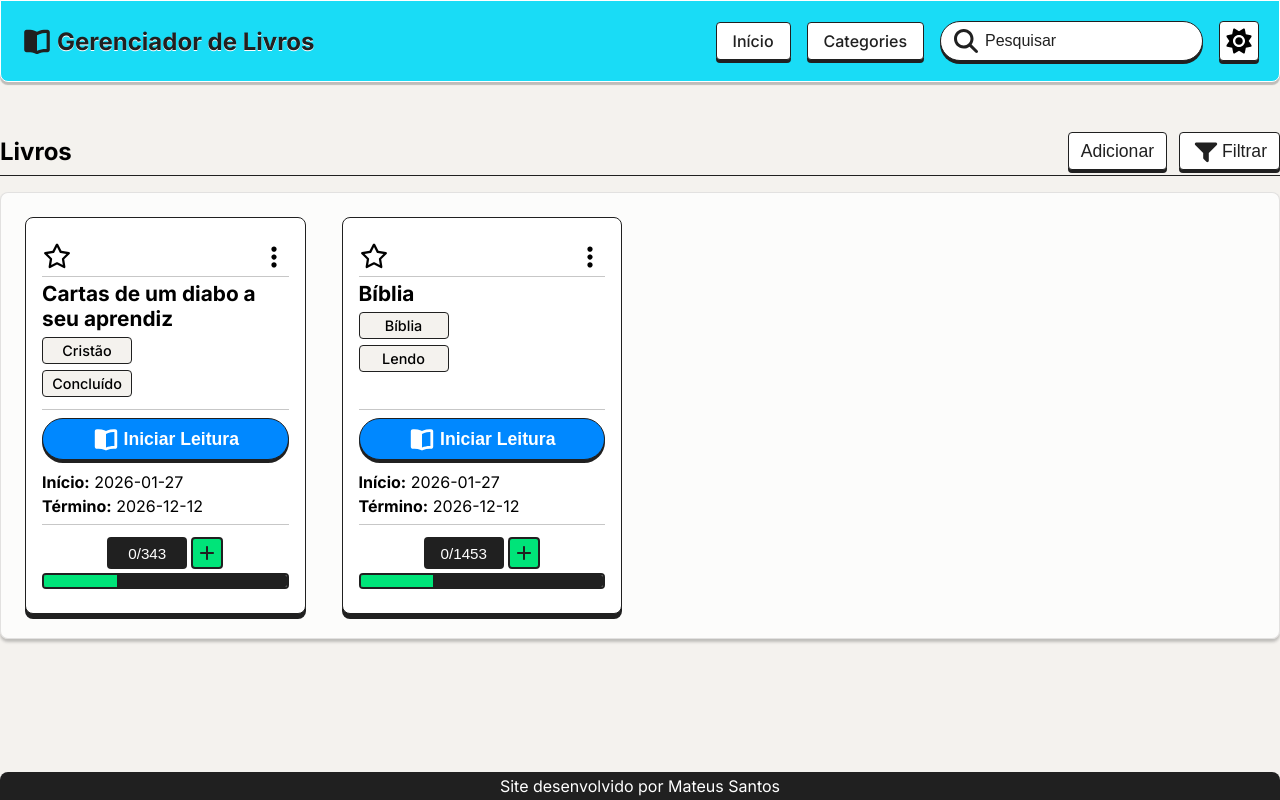
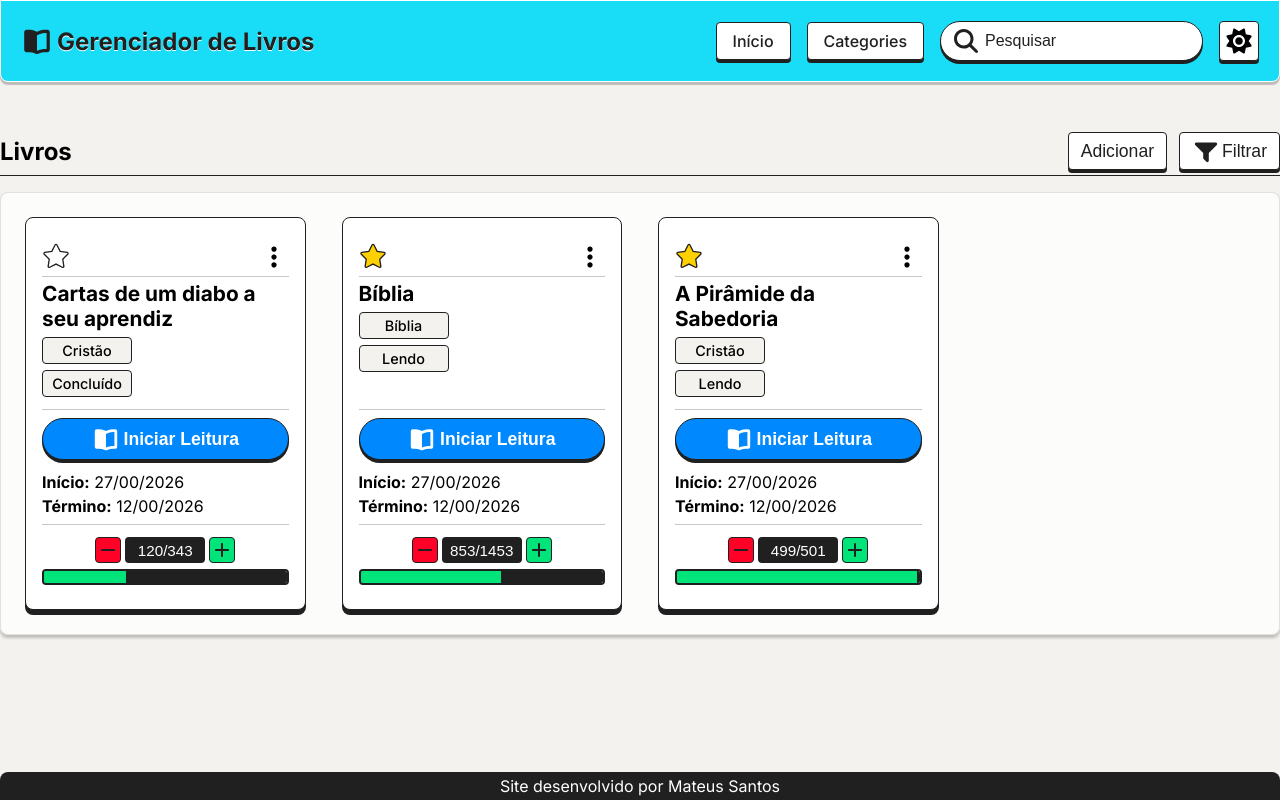
Before and after one commit to MateusSKV9/gerenciador-livros, a React (Vite) app: page / in a window 1280 px wide. Built offline with nearby package versions, Linux system fonts and the light colour scheme.

Commit message:
feat: improve book component structure and add date-fns

```diff
--- a/package.json
+++ b/package.json
@@ -10,6 +10,7 @@
     "preview": "vite preview"
   },
   "dependencies": {
+    "date-fns": "^4.1.0",
     "react": "^19.2.0",
     "react-dom": "^19.2.0",
     "react-router": "^7.13.0"
--- a/src/features/books/components/Book/Book.module.css
+++ b/src/features/books/components/Book/Book.module.css
@@ -39,6 +39,22 @@
 
 .name {
 	font-size: 1.3rem;
+}
+
+.favorite_button {
+	box-sizing: 0px 2px 2px black;
+	border: 2px solid black;
+}
+
+.icon_favorite {
+	color: transparent;
+	stroke: var(--black);
+	stroke-width: 30px;
+	transition: all 0.15s ease;
+}
+
+.icon_favorite.favorited {
+	color: var(--yellow);
 }
 
 .wrapper_col {
@@ -85,14 +101,29 @@
 	font-weight: 500;
 }
 
-.add_button {
-	background-color: var(--green);
+.progresss_button {
 	color: var(--black);
 	font-weight: bold;
-	padding: 4px;
+	padding: 2px;
 	border: none;
 	border-radius: 4px;
-	border: 2px solid var(--black);
+	display: flex;
+	justify-content: center;
+	align-items: center;
+
+	border: 1px solid var(--black);
+}
+
+.minus_button {
+	background: var(--red);
+}
+
+.plus_button {
+	background-color: var(--green);
+}
+
+.progress_icon {
+	width: 16px;
 }
 
 .progress {
@@ -114,5 +145,5 @@
 .footer {
 	display: flex;
 	flex-direction: column;
-	gap: 4px;
+	gap: 6px;
 }
--- a/src/features/books/components/Book/Book.tsx
+++ b/src/features/books/components/Book/Book.tsx
@@ -1,10 +1,13 @@
+import { useState } from "react";
 import { Flag } from "../../../../shared/components/Flag/Flag";
 import { BookButton } from "../BookButton/BookButton";
 import styles from "./Book.module.css";
+import { format, parseISO } from "date-fns";
 
 type BookProps = {
 	name: string;
-	pagesQuantity: number;
+	totalPages: number;
+	currentPages: number;
 	category: string;
 	status: string;
 	favorite: boolean;
@@ -12,16 +15,38 @@
 	endDate: string;
 };
 
-export const Book = ({ name, category, status, startDate, endDate, pagesQuantity }: BookProps) => {
+export const Book = ({ name, category, status, startDate, endDate, totalPages, currentPages, favorite }: BookProps) => {
+	const [pagesRead, setPagesRead] = useState(currentPages);
+	const [favorited, setFavorited] = useState(favorite);
+
+	const percentage = (pagesRead / totalPages) * 100;
+	const currentProgress = Math.min(100, Math.max(0, Math.floor(percentage)));
+
+	const handleIncrease = () => setPagesRead((prev) => prev + 1);
+	const handleDecrease = () => setPagesRead((prev) => prev - 1);
+	const handleFavorite = () => setFavorited((prev) => !prev);
+
+	const displayDate = (date: string) => (date ? format(parseISO(date), "dd/mm/yyyy") : "--/--/----");
+
 	return (
 		<article className={styles.book}>
 			<header className={styles.header}>
 				<div className={styles.wrapper_intro}>
-					<button className={styles.button} type="button" title="favorite">
-						<svg width={30} xmlns="http://www.w3.org/2000/svg" viewBox="0 0 640 640">
+					<button
+						onClick={handleFavorite}
+						className={`${styles.button} ${styles.favorite_button}`}
+						type="button"
+						title="favorite"
+					>
+						<svg
+							className={`${styles.icon_favorite} ${favorited && styles.favorited}`}
+							width={28}
+							xmlns="http://www.w3.org/2000/svg"
+							viewBox="0 0 640 640"
+						>
 							<path
 								fill="currentColor"
-								d="M320.1 32C329.1 32 337.4 37.1 341.5 45.1L415 189.3L574.9 214.7C583.8 216.1 591.2 222.4 594 231C596.8 239.6 594.5 249 588.2 255.4L473.7 369.9L499 529.8C500.4 538.7 496.7 547.7 489.4 553C482.1 558.3 472.4 559.1 464.4 555L320.1 481.6L175.8 555C167.8 559.1 158.1 558.3 150.8 553C143.5 547.7 139.8 538.8 141.2 529.8L166.4 369.9L52 255.4C45.6 249 43.4 239.6 46.2 231C49 222.4 56.3 216.1 65.3 214.7L225.2 189.3L298.8 45.1C302.9 37.1 311.2 32 320.2 32zM320.1 108.8L262.3 222C258.8 228.8 252.3 233.6 244.7 234.8L119.2 254.8L209 344.7C214.4 350.1 216.9 357.8 215.7 365.4L195.9 490.9L309.2 433.3C316 429.8 324.1 429.8 331 433.3L444.3 490.9L424.5 365.4C423.3 357.8 425.8 350.1 431.2 344.7L521 254.8L395.5 234.8C387.9 233.6 381.4 228.8 377.9 222L320.1 108.8z"
+								d="M341.5 45.1C337.4 37.1 329.1 32 320.1 32C311.1 32 302.8 37.1 298.7 45.1L225.1 189.3L65.2 214.7C56.3 216.1 48.9 222.4 46.1 231C43.3 239.6 45.6 249 51.9 255.4L166.3 369.9L141.1 529.8C139.7 538.7 143.4 547.7 150.7 553C158 558.3 167.6 559.1 175.7 555L320.1 481.6L464.4 555C472.4 559.1 482.1 558.3 489.4 553C496.7 547.7 500.4 538.8 499 529.8L473.7 369.9L588.1 255.4C594.5 249 596.7 239.6 593.9 231C591.1 222.4 583.8 216.1 574.8 214.7L415 189.3L341.5 45.1z"
 							/>
 						</svg>
 					</button>
@@ -50,26 +75,57 @@
 
 				<div className={styles.container_dates}>
 					<span>
-						<strong>Início:</strong> {startDate}
+						<strong>Início:</strong> {displayDate(startDate)}
 					</span>
 					<span>
-						<strong>Término:</strong> {endDate}
+						<strong>Término:</strong> {displayDate(endDate)}
 					</span>
 				</div>
 			</div>
 
 			<footer className={styles.footer}>
 				<div className={styles.wrapper}>
+					<button
+						onClick={handleDecrease}
+						className={`${styles.progresss_button} ${styles.minus_button} button_behavior`}
+						type="button"
+						title="Adicionar Páginas"
+						disabled={pagesRead === 0}
+					>
+						<svg
+							width={20}
+							className={`${styles.progresss_icon}`}
+							xmlns="http://www.w3.org/2000/svg"
+							viewBox="0 0 640 640"
+						>
+							<path
+								fill="currentColor"
+								d="M96 320C96 302.3 110.3 288 128 288L512 288C529.7 288 544 302.3 544 320C544 337.7 529.7 352 512 352L128 352C110.3 352 96 337.7 96 320z"
+							/>
+						</svg>
+					</button>
 					<input
 						className={styles.input}
 						type="text"
 						name="pagesQuantity"
 						id="pagesQuantity"
-						value={`${0}/${pagesQuantity}`}
+						value={`${pagesRead.toString()}/${totalPages.toString()}`}
 						title="Quantidade de páginas"
+						readOnly
 					/>
-					<button className={`${styles.button} ${styles.add_button}`} type="button" title="Adicionar Páginas">
-						<svg width={20} xmlns="http://www.w3.org/2000/svg" viewBox="0 0 640 640">
+					<button
+						onClick={handleIncrease}
+						className={`${styles.progresss_button} ${styles.plus_button} button_behavior`}
+						type="button"
+						title="Adicionar Páginas"
+						disabled={pagesRead === totalPages}
+					>
+						<svg
+							className={`${styles.progresss_icon}`}
+							width={20}
+							xmlns="http://www.w3.org/2000/svg"
+							viewBox="0 0 640 640"
+						>
 							<path
 								fill="currentColor"
 								d="M352 128C352 110.3 337.7 96 320 96C302.3 96 288 110.3 288 128L288 288L128 288C110.3 288 96 302.3 96 320C96 337.7 110.3 352 128 352L288 352L288 512C288 529.7 302.3 544 320 544C337.7 544 352 529.7 352 512L352 352L512 352C529.7 352 544 337.7 544 320C544 302.3 529.7 288 512 288L352 288L352 128z"
@@ -78,7 +134,7 @@
 					</button>
 				</div>
 
-				<progress value={30} max={100} className={styles.progress} />
+				<progress value={currentProgress} max={100} className={styles.progress} />
 			</footer>
 		</article>
 	);
--- a/src/index.css
+++ b/src/index.css
@@ -7,6 +7,7 @@
 	--red: #ff0026;
 	--gray: #474747;
 	--green: #00e479;
+	--yellow: #ffd000;
 
 	--black: #202020;
 	--box-shadow: rgba(32, 32, 32, 0.25);
--- a/src/pages/Books/Books.tsx
+++ b/src/pages/Books/Books.tsx
@@ -9,7 +9,8 @@
 	{
 		id: 1,
 		name: "Cartas de um diabo a seu aprendiz",
-		pagesQuantity: 343,
+		totalPages: 343,
+		currentPages: 120,
 		category: "Cristão",
 		status: "Concluído",
 		favorite: false,
@@ -19,8 +20,20 @@
 	{
 		id: 2,
 		name: "Bíblia",
-		pagesQuantity: 1453,
+		totalPages: 1453,
+		currentPages: 853,
 		category: "Bíblia",
+		status: "Lendo",
+		favorite: true,
+		startDate: "2026-01-27",
+		endDate: "2026-12-12",
+	},
+	{
+		id: 3,
+		name: "A Pirâmide da Sabedoria",
+		totalPages: 501,
+		currentPages: 499,
+		category: "Cristão",
 		status: "Lendo",
 		favorite: true,
 		startDate: "2026-01-27",
@@ -50,7 +63,8 @@
 						startDate={book.startDate}
 						endDate={book.endDate}
 						favorite={book.favorite}
-						pagesQuantity={book.pagesQuantity}
+						totalPages={book.totalPages}
+						currentPages={book.currentPages}
 					/>
 				))}
 			</ContainerUI>
```
Also changed, not shown: 1 other file (tests, documents, lock files or other folders).
